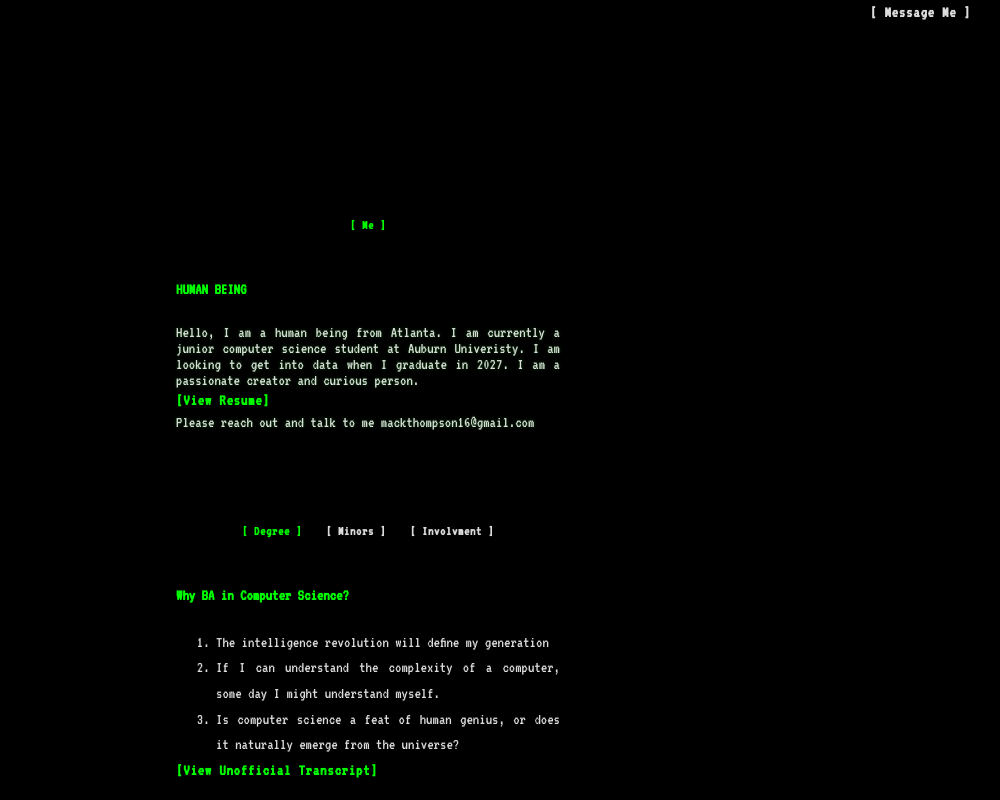
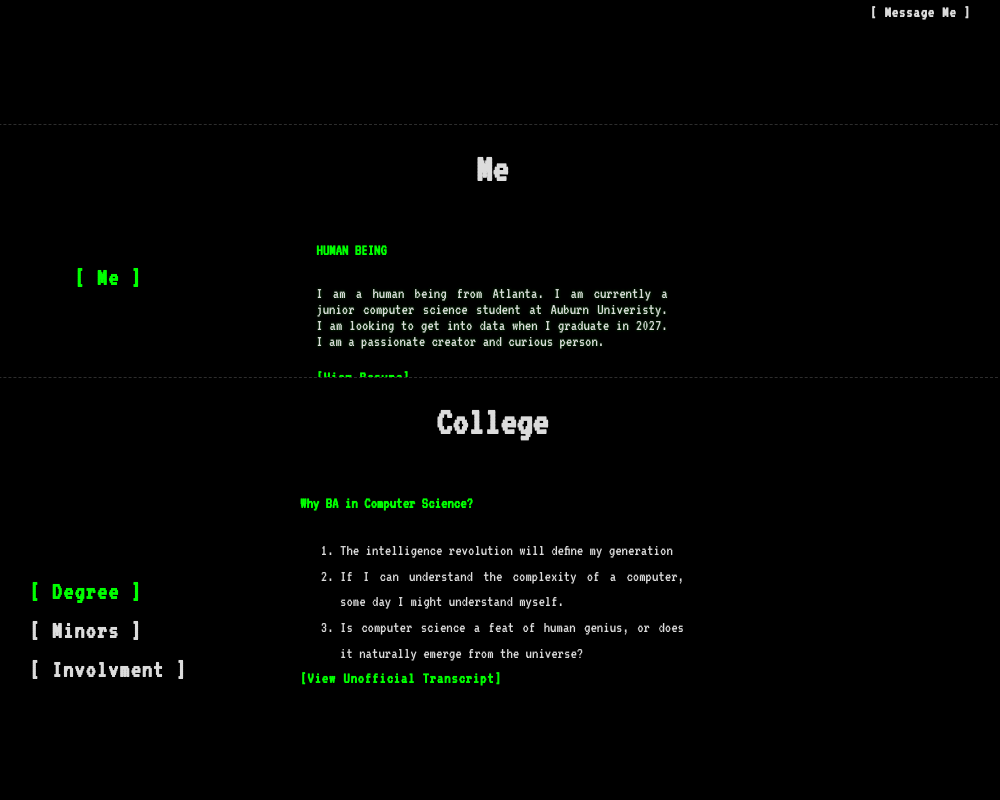
Before and after one commit to mackthompson16/MyWebsite, a React (Create React App) app: page / in a window 1280 px wide. Shown: the part 740-1540 px from the top of the page, without its empty margins (272-1272 px from the left). Built offline with nearby package versions, Linux system fonts and the light colour scheme.

Commit message:
column tabs

```diff
--- a/src/App.js
+++ b/src/App.js
@@ -105,7 +105,7 @@ const buildHref = (item) => {
               <section
                 key={secId}
                 id={secId}
-                className="content-section"
+                className={`content-section index-${i}`}
                 ref={(el) => (sectionRefs.current[i] = el)}
                 data-index={i}
                 aria-labelledby={`left-tab-${groupId}-${i}`}
--- a/src/Content.js
+++ b/src/Content.js
@@ -34,8 +34,8 @@ const Content = ({ title, tabs }) => {
 
 return (
   <section ref={containerRef} className="folder">
-    {/* Tab strip */}
-    <div
+
+     <div
       className="folder-tabs"
       role="tablist"
       aria-label={`${title} tabs`}
@@ -57,6 +57,8 @@ return (
         ))}
     </div>
 
+   <div className="folder-content">
+        <div className="title">{title}</div>
     {/* Active panel */}
     {activeTab && (
       <div
@@ -65,16 +67,16 @@ return (
         id={`panel-${groupId}-${active}`}
         aria-labelledby={`tab-${groupId}-${active}`}
       >
-        {/* Bullets */}
-        <ul className="bullets-list">
-  {activeTab.bullets?.map((b, j) => (
-    <li key={j} className="bullet-item">
-      {b.header && <h4 className="bullet-header">{b.header}</h4>}
-      {b.bullet && <p className="bullet-text">{b.bullet}</p>}
+
+        <ul className="paragraphs-list">
+  {activeTab.paragraphs?.map((b, j) => (
+    <li key={j} className="paragraph-item">
+      {b.header && <h4 className="paragraph-header">{b.header}</h4>}
+      {b.paragraph && <p className="paragraph-text">{b.paragraph}</p>}
 
       {/* Sublist */}
       {Array.isArray(b.list) && (
-        <ol className="bullet-sublist">
+        <ol className="paragraph-sublist">
           {b.list.map((item, k) => (
             <li key={k} className="sublist-item">
               {item}
@@ -114,6 +116,7 @@ return (
         )}
       </div>
     )}
+    </div>
   </section>
 );
 
@@ -124,10 +127,10 @@ Content.propTypes = {
   tabs: PropTypes.arrayOf(
     PropTypes.shape({
       title: PropTypes.string.isRequired,
-      bullets: PropTypes.arrayOf(
+      paragraphs: PropTypes.arrayOf(
         PropTypes.shape({
           header: PropTypes.string,
-          bullet: PropTypes.string,
+          paragraph: PropTypes.string,
           list: PropTypes.arrayOf(PropTypes.string),
           link: PropTypes.shape({
             type: PropTypes.oneOf(["url", "doc"]).isRequired,
--- a/src/Contents.json
+++ b/src/Contents.json
@@ -4,10 +4,10 @@
     "tabs":
       [{
         "title": "Me",
-        "bullets": [
-          {"header": "HUMAN BEING", "bullet": "Hello, I am a human being from Atlanta. I am currently a junior computer science student at Auburn Univeristy. I am looking to get into data when I graduate in 2027. I am a passionate creator and curious person.",
+        "paragraphs": [
+          {"header": "HUMAN BEING", "paragraph": "I am a human being from Atlanta. I am currently a junior computer science student at Auburn Univeristy. I am looking to get into data when I graduate in 2027. I am a passionate creator and curious person.",
           "link" : {"type": "doc", "text": "View Resume", "link" : "files/resume.pdf"}},
-          {"bullet" : "Please reach out and talk to me mackthompson16@gmail.com"}
+          {"paragraph" : "Please reach out and talk to me mackthompson16@gmail.com"}
         ]
       }]
   },
@@ -17,7 +17,7 @@
       {
 
         "title": "Degree",
-        "bullets":
+        "paragraphs":
         [
         { "header": "Why BA in Computer Science?", "list":
          [
@@ -33,20 +33,20 @@
       },
       {
         "title": "Minors",
-        "bullets":
+        "paragraphs":
         [
-          {"header" : "BET", "bullet" : "My Business Engineering Technology (BET) minor forces me to collaborate on entreprenuial projects wit students across disciplines.",
+          {"header" : "BET", "paragraph" : "My Business Engineering Technology (BET) minor forces me to collaborate on entreprenuial projects wit students across disciplines.",
         "link":{"type":"url", "text": "What is BET?", "url": "https://eng.auburn.edu/insy/research/twc/bet-program/index.html"}},
-          {"header" : "Math", "bullet" : "I study mathematics to deepen my understanding of MACHINE LEARNING and PHILOSOPHY!"}
+          {"header" : "Math", "paragraph" : "I study mathematics to deepen my understanding of MACHINE LEARNING and PHILOSOPHY!"}
         ]
       },
       {
         "title": "Involvment",
-        "bullets":
+        "paragraphs":
         [
-          {"header": "Competitive Programming", "bullet": "Each year I travel with Auburn's team to compete in ICPC. We have meetings weekly and competitions monthly. I took home a medal in 2024!"},
-          {"header": "Lambda Chi Alpha", "bullet": "My fraternity helps me socialize build connections here at Auburn. I try to have the new CSSE members come to ICPC with me to show them the ropes."},
-          {"header": "STARS Computing Core", "bullet": "Stars is a computing outreach program for K-12. I've made presentations for highschool classes and run tables at college day."}
+          {"header": "Competitive Programming", "paragraph": "Each year I travel with Auburn's team to compete in ICPC. We have meetings weekly and competitions monthly. I took home a medal in 2024!"},
+          {"header": "Lambda Chi Alpha", "paragraph": "My fraternity helps me socialize build connections here at Auburn. I try to have the new CSSE members come to ICPC with me to show them the ropes."},
+          {"header": "STARS Computing Core", "paragraph": "Stars is a computing outreach program for K-12. I've made presentations for highschool classes and run tables at college day."}
         ]
 
       }
@@ -57,23 +57,23 @@
     "tabs": [
       {
         "title": "Software",
-        "bullets":
+        "paragraphs":
         [
-          {"header": "Kahua", "bullet": "Last summer I worked for a platform software company that builds solutions for construction companies. I developed automated testing agents using C# and a selenium driver(17 unique tests and 12 internal functions). I created a developer tool that increased my team’s efficiency by ~30% during the company hackathon (ASK!)."}
+          {"header": "Kahua", "paragraph": "Last summer I worked for a platform software company that builds solutions for construction companies. I developed automated testing agents using C# and a selenium driver(17 unique tests and 12 internal functions). I created a developer tool that increased my team’s efficiency by ~30% during the company hackathon (ASK!)."}
         ] },
       {
         "title": "Research",
-        "bullets":
+        "paragraphs":
         [
-          {"bullet": "I'm building solutions for graduate students pursuing their dissertations."},
-          {"header": "Computer Vision", "bullet": "Detected skin conditions by contstructing a dataset and diluting a public model."},
-          {"header": "App Development", "bullet": "Developed a therapy mobile app to help people with OCD and related illnesses (full stack)."}
+          {"paragraph": "I'm building solutions for graduate students pursuing their dissertations."},
+          {"header": "Computer Vision", "paragraph": "Detected skin conditions by contstructing a dataset and diluting a public model."},
+          {"header": "App Development", "paragraph": "Developed a therapy mobile app to help people with OCD and related illnesses (full stack)."}
 
         ]  },
       {
         "title": "Freelance",
-        "bullets": [
-            {"header": "JupJewels.com", "bullet":"I created a website for a local company, JupJewels, with lots of custom features.",
+        "paragraphs": [
+            {"header": "JupJewels.com", "paragraph":"I created a website for a local company, JupJewels, with lots of custom features.",
             "list":
              [
               "Communicated directly with the client",
@@ -87,9 +87,9 @@
 },
       {
         "title": "Owner",
-        "bullets": [
-          {"header": "BWH SPORTS CAMP", "bullet" : "In its last summer, we took around 55 kids for four weeklong sessions. The estimated gross revenue over 4 years was > $100,000."},
-          {"bullet":"I learned a lot,", "list": [
+        "paragraphs": [
+          {"header": "BWH SPORTS CAMP", "paragraph" : "In its last summer, we took around 55 kids for four weeklong sessions. The estimated gross revenue over 4 years was > $100,000."},
+          {"paragraph":"I learned a lot,", "list": [
 
              "Instagram prescence & YouTube advertisements",
              "Managing income & accounting(via Excel and forms)",
@@ -107,8 +107,8 @@
     "tabs": [
       {
         "title": "Programming",
-        "bullets": [
-        {"header": "Email Bot", "bullet" : "This managed my BWH Sports camp business email.",
+        "paragraphs": [
+        {"header": "Email Bot", "paragraph" : "This managed my BWH Sports camp business email.",
         "list":[
           "Listen for notification on google cloud",
           "Determine if message is valid.",
@@ -119,17 +119,17 @@
         "link": {"type": "url", "text": "View Project", "link":"https://github.com/mackthompson16/EmailBot"}
       },
         {"header": "Social Platform",
-        "bullet":"I created a calendar-sharing and messaging platform to understand how data is transferred and managed. I created a small API library for my SQL database and used a server for live messaging.",
+        "paragraph":"I created a calendar-sharing and messaging platform to understand how data is transferred and managed. I created a small API library for my SQL database and used a server for live messaging.",
           "link": {"type": "url", "text": "View Project", "link":"https://github.com/mackthompson16/WeCal"}
             }
         ]
       },
       {
        "title": "Writing",
-        "bullets":
+        "paragraphs":
       [
-        {"header": "EPRIUGBEPIUTBGPEIRGWAWARGEUIRGB", "bullet": "I hope to publish my book by the time I graduate college."},
-        {"header" : "Table of Contents", "bullet": "", "list" :  ["An Agnostic Framework for the Universe","Navigating Conscious Experience", "Playing Civilization", "A Search for Self"],
+        {"header": "EPRIUGBEPIUTBGPEIRGWAWARGEUIRGB", "paragraph": "I hope to publish my book by the time I graduate college."},
+        {"header" : "Table of Contents", "paragraph": "", "list" :  ["An Agnostic Framework for the Universe","Navigating Conscious Experience", "Playing Civilization", "A Search for Self"],
         "link" : {"type": "doc","text":"Preview part one", "link" : "files/Part1.pdf"}}
 
       ]
--- a/src/styles/content.css
+++ b/src/styles/content.css
@@ -1,19 +1,11 @@
-:root{
-  --folder-w: clamp(680px, 80vw, 1100px);
-  --tabs-h: 44px;
-}
+
 
 .folder {
-  width: var(--folder-w);
-  /* height: var(--folder-h); */      /* remove this */
-  min-height: var(--folder-h);        /* keep target height, but allow growth */
-  margin-top: 10vh;
   display: flex;
-  flex-direction: column;
+  flex-direction: row;
   justify-content: flex-start;
   gap: 8px;
   min-height: 0;
-  /* create a new formatting context to avoid margin-collapsing with neighbors */
   overflow: hidden;                   /* minimal and safe */
 }
 
@@ -21,13 +13,16 @@
 .folder-tabs{
   /* was: position: sticky; top: 0; align-items: center; ... */
   position: relative;                /* no sticking needed */
-  height: var(--tabs-h);             /* constant tab strip height */
   display: flex;
   flex-direction: row;
   justify-content: center;           /* center the tabs horizontally */
   align-items: center;               /* center within the strip */
   gap: 12px;
   background: transparent;
+}
+.folder-tab{
+    align-self: flex-start;
+    font-size: 25px;
 }
 
 .folder-panel {
@@ -36,16 +31,14 @@
   min-height: 0;                     /* critical for flex child scrolling */
   display: flex;
   justify-content: center;
-  max-width: 60vw;
-  margin: 0 auto;                    /* center panel inside folder */
+  max-width: 60vw;                  /* center panel inside folder */
   background: transparent;
   color: var(--retro-text);
 }
 
 /* (unchanged) */
-.bullets-list {
-list-style: none;
-  margin: 0 auto;             /* center the UL block */
+.paragraphs-list {
+list-style: none;            /* center the UL block */
   padding: 0;                 /* remove default left padding */
   width: min(100%, 60ch);     /* nice readable line length; tweak as you like */
   text-align: justify;
@@ -55,16 +48,15 @@ list-style: none;
 }
 
 /* (unchanged) */
-.bullet-header {
+.paragraph-header {
   text-align: justify;
   font-weight: bold;
   color: var(--retro-green);
 }
 
 /* (unchanged) */
-.bullet-text {
+.paragraph-text {
   line-height: 1;
-  margin: 0;
   text-shadow: 0 0 3px var(--retro-glow-light);
 }
 
@@ -73,16 +65,36 @@ list-style: none;
   text-decoration: none;
 }
 
-/* Mobile: take (almost) full width */
+@media (min-width: 721px){
+
+.folder-tabs {
+  flex: 0 0 240px;          /* fixed left column */
+ align-self: center;   /* don't stretch vertically */
+  margin-top: 5vh;
+  flex-direction: column;
+}
+.folder-content {
+  width:40vw;
+}
+
+.folder-panel {
+  flex: 1 1 auto;
+  min-width: 0;             /* key: lets content shrink instead of pushing tabs */
+}
+
+
+
+
+}
 @media (max-width: 720px) {
+  .folder{
+    flex-direction: column;
+  }
   :root {
     --folder-w: 90vw;          /* was clamp(...); now fills the screen nicely */
     --tabs-h: 40px;            /* optional: slightly shorter strip on mobile */
   }
 
-  .folder {
-    margin: 0 auto;
-  }
 
   /* Let the content use the full mobile width */
   .folder-panel {
@@ -92,6 +104,7 @@ list-style: none;
 
   /* Tabs row: allow horizontal scroll if many tabs */
   .folder-tabs {
+
   display: flex;
   justify-content: center;
   align-items: center;     /* 'space-inbetween' isn't valid */
@@ -100,4 +113,15 @@ list-style: none;
   gap: 0px;  /* 12px normally, smoothly down to 0 */
 }
   .folder-tabs::-webkit-scrollbar { display: none; }  /* WebKit */
+
+  .folder-tab{
+    font-size: 10px;
+  }
 }
+
+.title{
+    font-size: 40px;
+    font-weight: bold;
+    display: flex;
+    justify-content: center;
+}
--- a/src/styles/header.css
+++ b/src/styles/header.css
@@ -30,6 +30,9 @@
  }
 
 @media (max-width: 720px) {
+  .header-tab{
+    font-size: 10px;
+  }
 .header{ display: flex;
   align-items: center;
   justify-content: center;
--- a/src/styles/main.css
+++ b/src/styles/main.css
@@ -61,8 +61,11 @@ body {
   margin-bottom: 5vh;
 }
 .content-section{
-  display:flex;
+  display: flex;
   justify-content: center;
+  border-top: 1px dashed rgba(128,128,128,.35); /* faint grey */
+  padding-top: 12px;
+  height:100vh;/* keeps text off the border */
 }
 
 /* Constrain the content width without changing your component */
@@ -85,3 +88,18 @@ body {
     margin-bottom: 0;
   }
 }
+
+@media (min-width: 721px){
+  .index-0{
+    height:30vh;
+  }
+  .index-1{
+    height:55vh;
+  }
+  .index-2{
+    height:50vh;
+  }
+  .index-3{
+    height:55vh;
+  }
+}
```
Also changed, not shown: src/title.js (line endings or trailing spaces).
